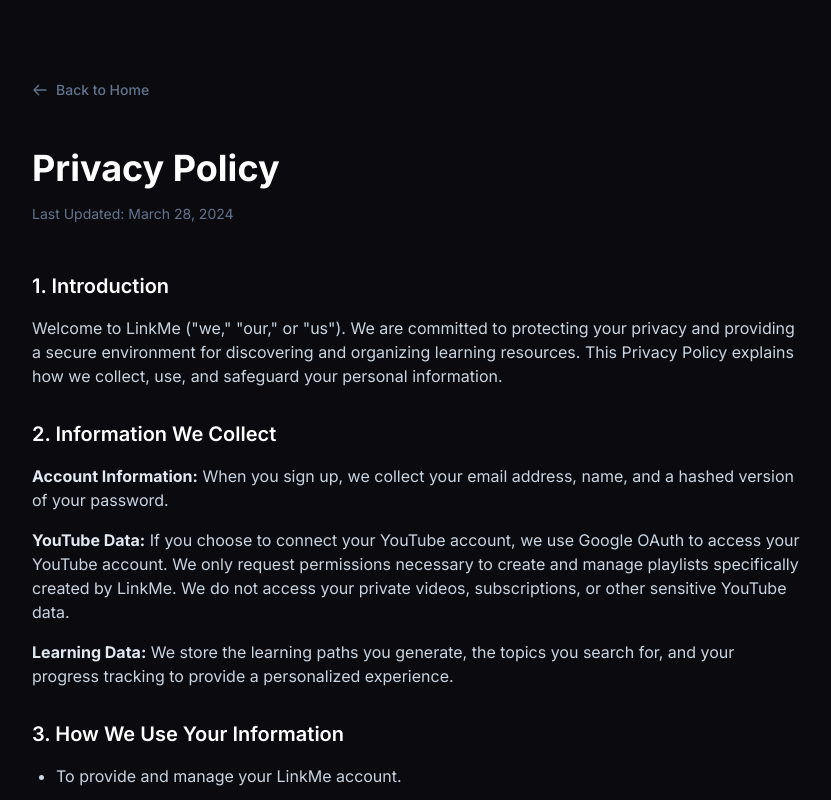
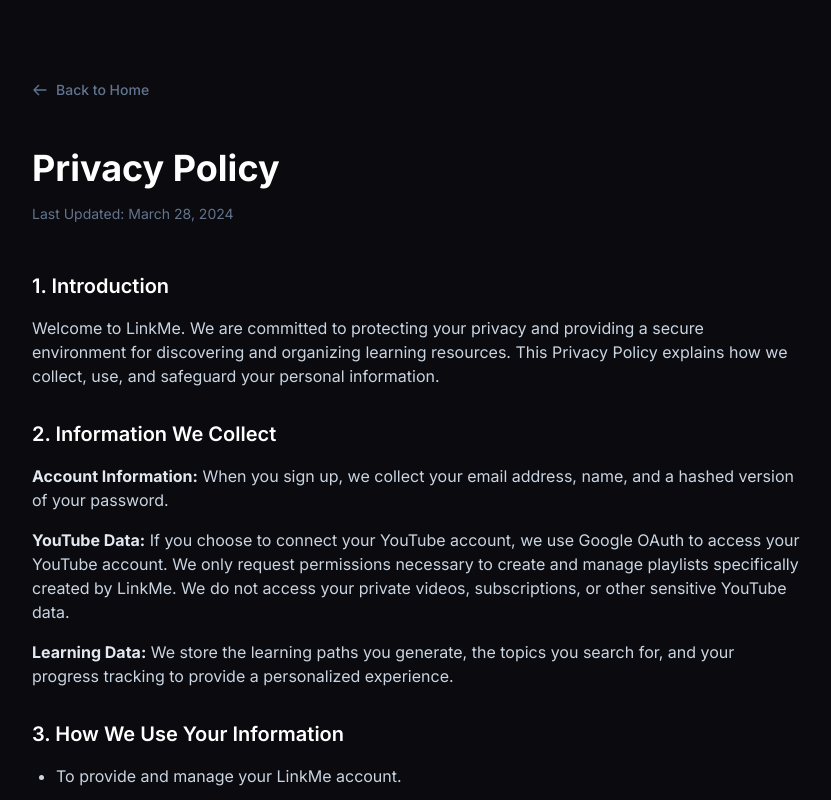
Before and after one commit to direeo/link-me, a Next.js app: page /privacy in a window 1280 px wide. Shown: the top 800 px of the page, without its empty margins (224-1055 px from the left). Built offline with nearby package versions, Linux system fonts and the light colour scheme; no server answers.

Commit message:
Update Privacy Policy and Terms of Service with minor wording improvements

```diff
--- a/src/app/privacy/page.tsx
+++ b/src/app/privacy/page.tsx
@@ -22,7 +22,7 @@ export default function PrivacyPage() {
           <div>
             <h2 className="text-xl font-semibold text-white mb-4">1. Introduction</h2>
             <p>
-              Welcome to LinkMe ("we," "our," or "us"). We are committed to protecting your privacy and providing a secure environment for discovering and organizing learning resources. This Privacy Policy explains how we collect, use, and safeguard your personal information.
+              Welcome to LinkMe. We are committed to protecting your privacy and providing a secure environment for discovering and organizing learning resources. This Privacy Policy explains how we collect, use, and safeguard your personal information.
             </p>
           </div>
 
--- a/src/app/terms/page.tsx
+++ b/src/app/terms/page.tsx
@@ -22,7 +22,7 @@ export default function TermsPage() {
           <div>
             <h2 className="text-xl font-semibold text-white mb-4">1. Acceptance of Terms</h2>
             <p>
-              By accessing or using LinkMe ("the Platform"), you agree to be bound by these Terms of Service. If you do not agree to these terms, please do not use the Platform.
+              By accessing or using LinkMe, you agree to be bound by these Terms of Service. If you do not agree to these terms, please do not use the Platform.
             </p>
           </div>
 
```
